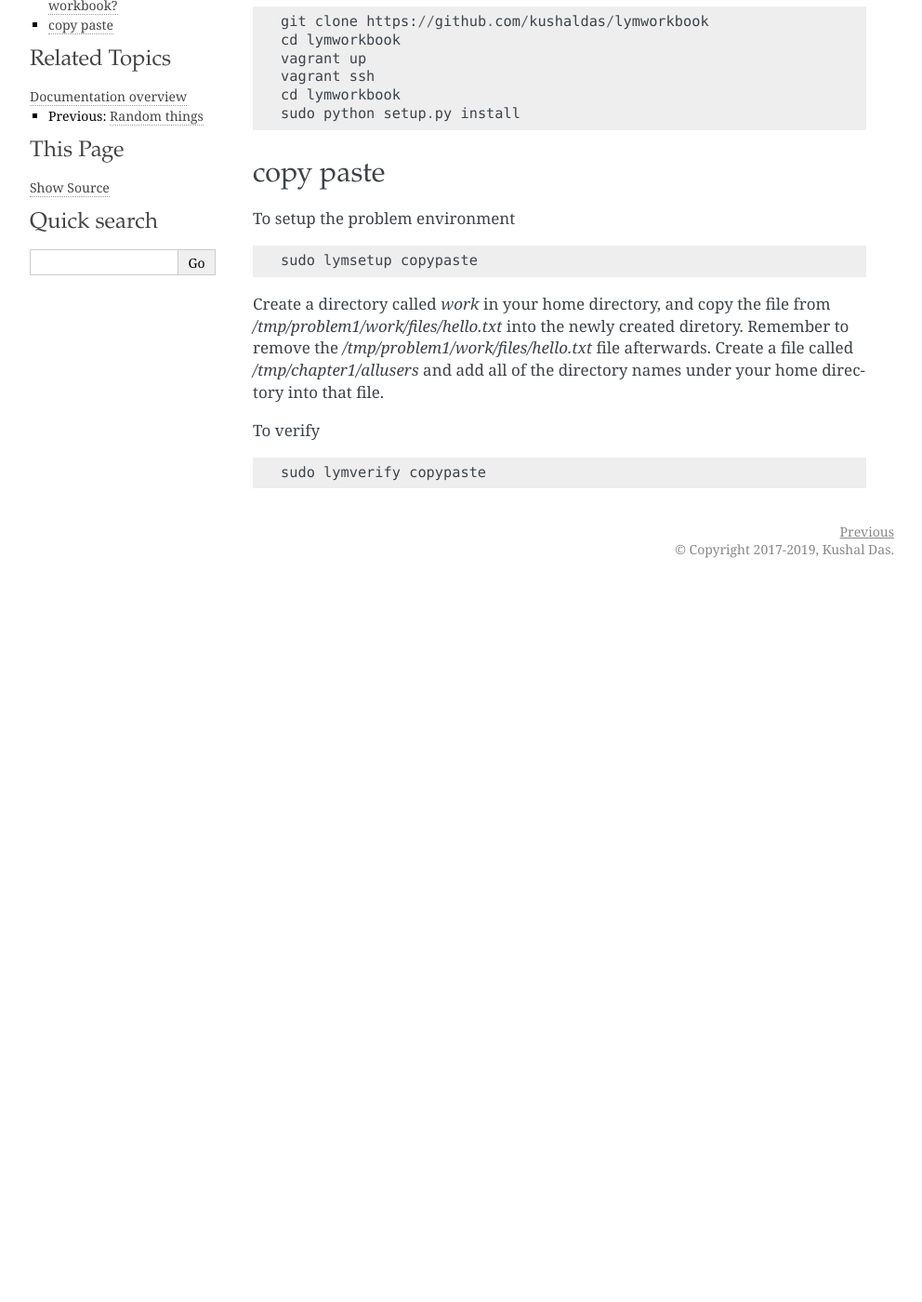
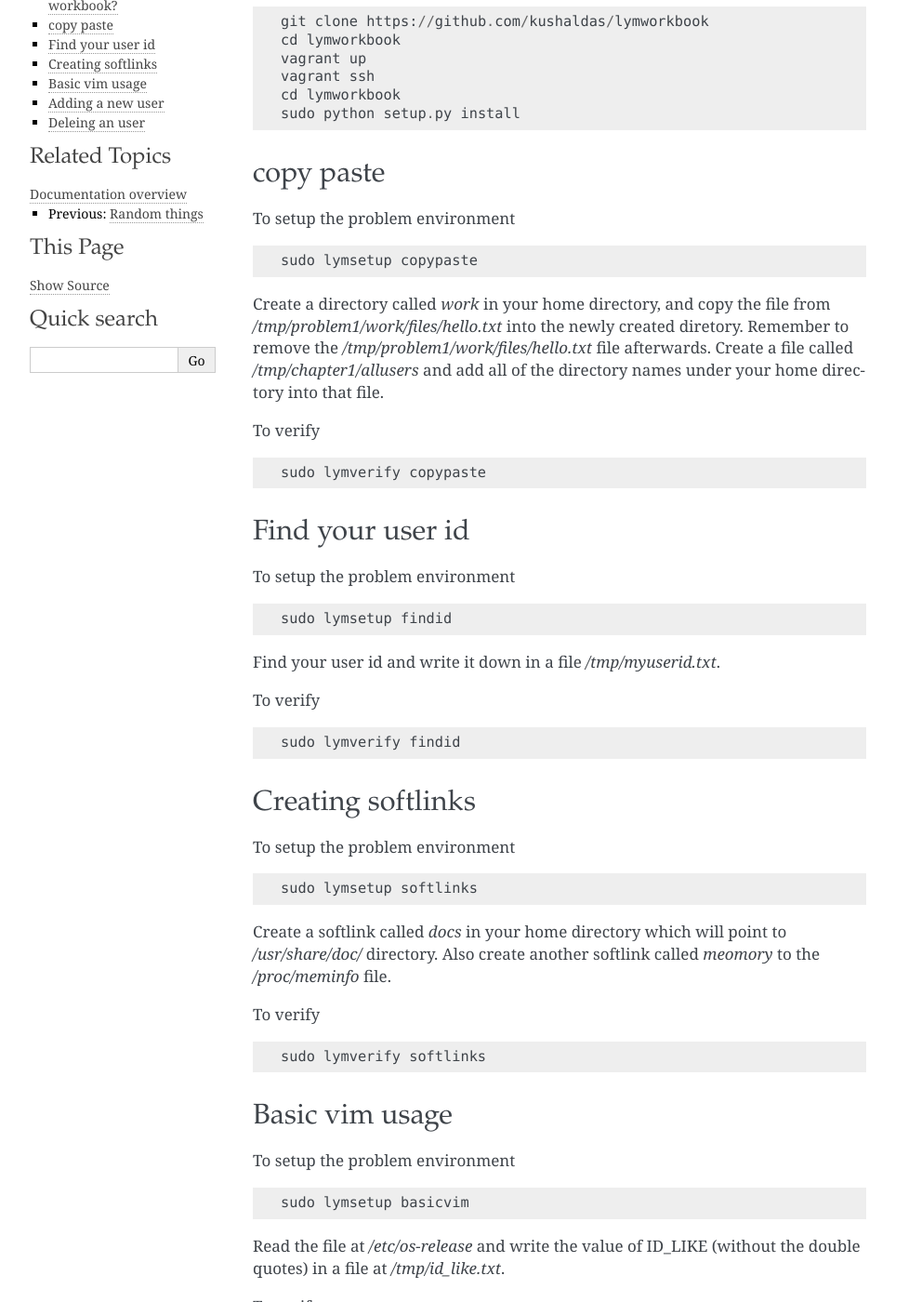
Before and after one commit to kushaldas/lym, a Sphinx documentation site: the page built from docs/workbook.rst, in a window 1280 px wide and 1400 px high, scrolled down 349 px. Shown: the whole window at 93% size, without its empty margins (148-1140 px from the left). Built offline with Sphinx 7.4.7, drawn with Linux system fonts in a browser that asks for light colours; a script that is not in the unit is left out; before the commit the page ends 979 px from its top, so only the background shows below that; some of the changed text lies outside the part shown.

Commit message:
More problems

```diff
--- a/docs/workbook.rst
+++ b/docs/workbook.rst
@@ -47,3 +47,107 @@ To verify
 ::
 
     sudo lymverify copypaste
+
+
+Find your user id
+------------------
+
+To setup the problem environment
+
+::
+
+    sudo lymsetup findid
+
+
+Find your user id and write it down in a file `/tmp/myuserid.txt`.
+
+
+To verify
+
+::
+
+    sudo lymverify findid
+
+
+Creating softlinks
+------------------
+
+To setup the problem environment
+
+::
+
+    sudo lymsetup softlinks
+
+
+Create a softlink called `docs` in your home directory which will point to
+`/usr/share/doc/` directory. Also create another softlink called `meomory` to
+the `/proc/meminfo` file.
+
+
+To verify
+
+::
+
+    sudo lymverify softlinks
+
+
+Basic vim usage
+------------------
+
+To setup the problem environment
+
+::
+
+    sudo lymsetup basicvim
+
+
+Read the file at `/etc/os-release` and write the value of ID_LIKE (without the
+double quotes) in a file at `/tmp/id_like.txt`.
+
+
+To verify
+
+::
+
+    sudo lymverify basicvim
+
+
+
+Adding a new user
+------------------
+
+To setup the problem environment
+
+::
+
+    sudo lymsetup newuser
+
+
+Add a new user called fatima to the system.
+
+
+To verify
+
+::
+
+    sudo lymverify newuser
+
+
+Deleing an user
+------------------
+
+To setup the problem environment
+
+::
+
+    sudo lymsetup deleteuser
+
+
+Remove the fatima user from the system
+
+
+To verify
+
+::
+
+    sudo lymverify deleteuser
```
